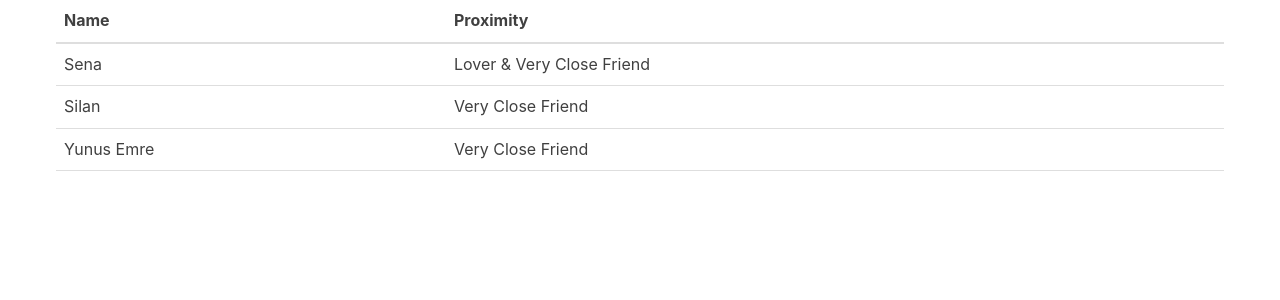
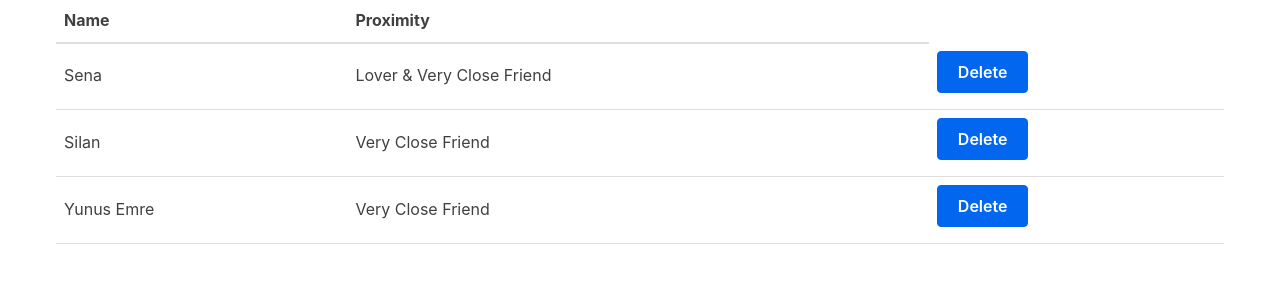
Before and after one commit to RoyalDevGit/Blog, a React (Create React App) app: page / in a window 1280 px wide. Shown: the top 300 px of the page. Built offline with nearby package versions, Linux system fonts and the light colour scheme.

Commit message:
Remove The Index Data

```diff
--- a/src/App.js
+++ b/src/App.js
@@ -1,8 +1,8 @@
 import React from 'react';
 import Table from './Components/Table';
 class App extends React.Component {
-    render() {
-        const canlarim = [
+    state = {
+        canlarim: [
             {
                 'name': 'Sena',
                 'proximity': 'Lover & Very Close Friend'
@@ -15,12 +15,30 @@ class App extends React.Component {
                 'name': 'Yunus Emre',
                 'proximity': 'Very Close Friend'
             }
-        ];
+        ]
+    };
 
 
+    /**
+     * @param {Number} index
+     * @returns {Array} Removed index Array
+     */
+    removeCharacter = index => {
+        const { canlarim } = this.state;
+
+        this.setState({
+            canlarim: canlarim.filter((character, i) => {
+                return i !== index;
+            })
+        })
+    }
+    render() {
         return (
             <div className="container">
-                <Table friendsData={canlarim} />
+                <Table
+                    friendsData={this.state.canlarim}
+                    removeCharacter={this.removeCharacter}
+                />
             </div>
         );
     }
--- a/src/Components/Table.js
+++ b/src/Components/Table.js
@@ -3,12 +3,15 @@ import TableHeader from './TableHeader';
 import TableBody from './TableBody';
 export default class Table extends Component {
     render() {
-        const { friendsData } = this.props;
+        const { friendsData, removeCharacter } = this.props;
 
         return (
             <table>
                 <TableHeader />
-                <TableBody friendsData={friendsData} />
+                <TableBody
+                    friendsData={friendsData}
+                    removeCharacter={removeCharacter}
+                />
             </table>
         );
     }
--- a/src/Components/TableBody.js
+++ b/src/Components/TableBody.js
@@ -7,6 +7,7 @@ const TableBody = props => {
             <tr key={index}>
                 <td>{row.name}</td>
                 <td>{row.proximity}</td>
+                <td><button onClick={() => props.removeCharacter(index)}>Delete</button></td>
             </tr>
 
         );
```
